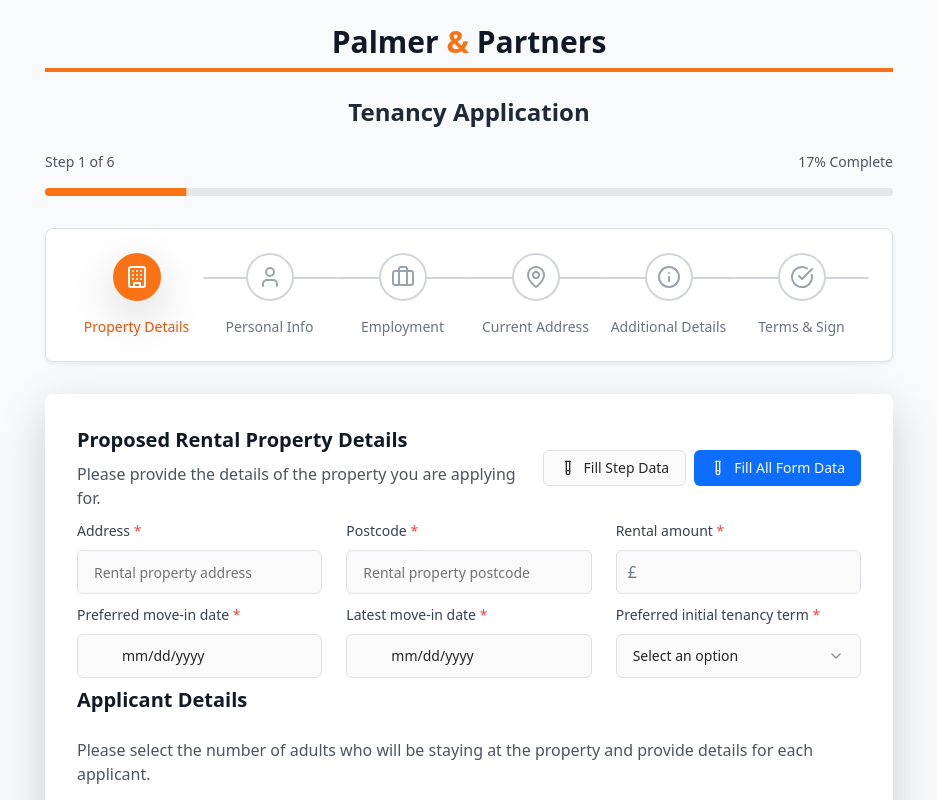
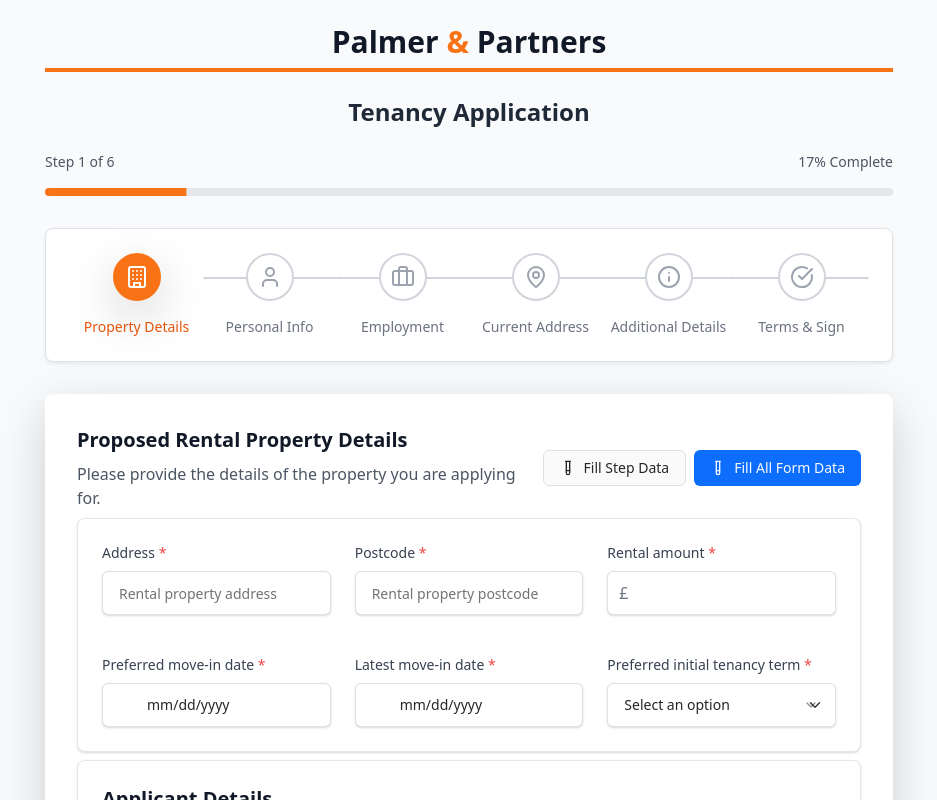
Before and after one commit to calvinwarwick/palmer-partners-forms, a React (Vite) app: page /tenancy-application in a window 1280 px wide. Shown: the top 800 px of the page, without its empty margins (171-1108 px from the left). Built offline with nearby package versions, Linux system fonts and the light colour scheme.

Commit message:
Refactor: Apply minimal design to form boxes
Apply the minimal design effect (borders and box shadows) from the design image to all form boxes for a consistent look.

```diff
--- a/src/components/tenancy-application/steps/PropertyDetailsStep.tsx
+++ b/src/components/tenancy-application/steps/PropertyDetailsStep.tsx
@@ -55,9 +55,10 @@ const PropertyDetailsStep = ({
         </div>
       </div>
 
+      <div className="form-section">
         <div className="grid grid-cols-1 md:grid-cols-3 gap-6">
           <div className="space-y-2">
-          <Label htmlFor="streetAddress" className="text-sm font-medium text-gray-700">
+            <Label htmlFor="streetAddress" className="form-label">
               Address <span className="text-red-500">*</span>
             </Label>
             <Input
@@ -65,13 +66,13 @@ const PropertyDetailsStep = ({
               value={propertyPreferences.streetAddress}
               onChange={(e) => onUpdatePreferences("streetAddress", e.target.value)}
               placeholder="Rental property address"
-            className="h-11 border-gray-300 focus:border-orange-500 focus:ring-orange-500"
+              className="form-control"
               required
             />
           </div>
 
           <div className="space-y-2">
-          <Label htmlFor="postcode" className="text-sm font-medium text-gray-700">
+            <Label htmlFor="postcode" className="form-label">
               Postcode <span className="text-red-500">*</span>
             </Label>
             <Input
@@ -79,33 +80,33 @@ const PropertyDetailsStep = ({
               value={propertyPreferences.postcode}
               onChange={(e) => onUpdatePreferences("postcode", e.target.value)}
               placeholder="Rental property postcode"
-            className="h-11 border-gray-300 focus:border-orange-500 focus:ring-orange-500"
+              className="form-control"
               required
             />
           </div>
 
           <div className="space-y-2">
-          <Label htmlFor="maxRent" className="text-sm font-medium text-gray-700">
+            <Label htmlFor="maxRent" className="form-label">
               Rental amount <span className="text-red-500">*</span>
             </Label>
             <div className="relative">
-            <span className="absolute left-3 top-1/2 transform -translate-y-1/2 text-gray-500">£</span>
+              <span className="absolute left-3 top-1/2 transform -translate-y-1/2 text-gray-500 z-10">£</span>
               <Input
                 id="maxRent"
                 type="number"
                 value={propertyPreferences.maxRent}
                 onChange={(e) => onUpdatePreferences("maxRent", e.target.value)}
                 placeholder=""
-              className="h-11 pl-8 border-gray-300 focus:border-orange-500 focus:ring-orange-500"
+                className="form-control pl-8"
                 required
               />
             </div>
           </div>
         </div>
 
-      <div className="grid grid-cols-1 md:grid-cols-3 gap-6">
+        <div className="grid grid-cols-1 md:grid-cols-3 gap-6 mt-6">
           <div className="space-y-2">
-          <Label htmlFor="moveInDate" className="text-sm font-medium text-gray-700">
+            <Label htmlFor="moveInDate" className="form-label">
               Preferred move-in date <span className="text-red-500">*</span>
             </Label>
             <Input
@@ -113,14 +114,14 @@ const PropertyDetailsStep = ({
               type="date"
               value={propertyPreferences.moveInDate}
               onChange={(e) => onUpdatePreferences("moveInDate", e.target.value)}
-            className="h-11 border-gray-300 focus:border-orange-500 focus:ring-orange-500"
+              className="form-control"
               placeholder="dd/mm/yyyy"
               required
             />
           </div>
 
           <div className="space-y-2">
-          <Label htmlFor="latestMoveInDate" className="text-sm font-medium text-gray-700">
+            <Label htmlFor="latestMoveInDate" className="form-label">
               Latest move-in date <span className="text-red-500">*</span>
             </Label>
             <Input
@@ -128,20 +129,20 @@ const PropertyDetailsStep = ({
               type="date"
               value={propertyPreferences.latestMoveInDate}
               onChange={(e) => onUpdatePreferences("latestMoveInDate", e.target.value)}
-            className="h-11 border-gray-300 focus:border-orange-500 focus:ring-orange-500"
+              className="form-control"
               placeholder="dd/mm/yyyy"
             />
           </div>
 
           <div className="space-y-2">
-          <Label htmlFor="initialTenancyTerm" className="text-sm font-medium text-gray-700">
+            <Label htmlFor="initialTenancyTerm" className="form-label">
               Preferred initial tenancy term <span className="text-red-500">*</span>
             </Label>
             <Select
               value={propertyPreferences.initialTenancyTerm}
               onValueChange={(value) => onUpdatePreferences("initialTenancyTerm", value)}
             >
-            <SelectTrigger id="initialTenancyTerm" className="h-11 border-gray-300 focus:border-orange-500 focus:ring-orange-500">
+              <SelectTrigger id="initialTenancyTerm" className="form-select">
                 <SelectValue placeholder="Select an option" />
               </SelectTrigger>
               <SelectContent>
@@ -154,17 +155,18 @@ const PropertyDetailsStep = ({
             </Select>
           </div>
         </div>
+      </div>
 
-      <div className="mt-12">
+      <div className="form-section">
         <h3 className="text-xl font-semibold text-gray-900 mb-6">Applicant Details</h3>
-        <p className="text-gray-600 mb-6">Please select the number of adults who will be staying at the property and provide details for each applicant.</p>
+        <p className="text-gray-600 mb-6">Please select the number of adults who will be staying at the property and provide details for each applicant below.</p>
 
         <div className="space-y-2">
-          <Label htmlFor="applicantCount" className="text-sm font-medium text-gray-700">
+          <Label htmlFor="applicantCount" className="form-label">
             How many adults will be living in the property? Please ensure you provide details for each applicant below. <span className="text-red-500">*</span>
           </Label>
           <Select>
-            <SelectTrigger id="applicantCount" className="h-11 border-gray-300 focus:border-orange-500 focus:ring-orange-500">
+            <SelectTrigger id="applicantCount" className="form-select">
               <SelectValue placeholder="Select an option" />
             </SelectTrigger>
             <SelectContent>
--- a/src/styles/forms.css
+++ b/src/styles/forms.css
@@ -2,12 +2,13 @@
 /* Form spacing and styling */
 .form-control,
 .form-select {
-  @apply w-full px-3 py-3 border border-input bg-transparent rounded-md text-foreground;
-  @apply focus:outline-none focus:ring-2 focus:ring-orange-500 focus:border-orange-500;
+  @apply w-full px-3 py-3 border border-gray-200 bg-white rounded-md text-foreground shadow-sm;
+  @apply focus:outline-none focus:ring-1 focus:ring-orange-500 focus:border-orange-500;
   @apply disabled:cursor-not-allowed disabled:opacity-50;
-  background-color: transparent !important;
+  background-color: white !important;
   height: 2.75rem !important; /* Consistent height for all inputs */
   margin-bottom: 8px !important; /* Base spacing for mobile */
+  box-shadow: 0 1px 3px 0 rgba(0, 0, 0, 0.1), 0 1px 2px 0 rgba(0, 0, 0, 0.06) !important;
 }
 
 /* Desktop-only increased spacing */
@@ -27,7 +28,8 @@
 }
 
 .form-select {
-  @apply bg-white;
+  @apply bg-white shadow-sm;
+  border: 1px solid #e5e7eb;
 }
 
 .form-select option {
@@ -37,7 +39,7 @@
 
 /* Improved label styling */
 .form-label {
-  @apply block text-sm font-medium text-muted-foreground mb-2;
+  @apply block text-sm font-medium text-gray-700 mb-2;
 }
 
 /* Helper tooltip styling */
@@ -62,10 +64,13 @@
 }
 
 input[type="date"] {
-  @apply pl-10;
+  @apply pl-10 shadow-sm;
   direction: ltr;
   padding-left: 2.75rem !important;
   height: 2.75rem !important; /* Match other inputs */
+  border: 1px solid #e5e7eb;
+  background-color: white !important;
+  box-shadow: 0 1px 3px 0 rgba(0, 0, 0, 0.1), 0 1px 2px 0 rgba(0, 0, 0, 0.06) !important;
 }
 
 input[type="date"]::-webkit-calendar-picker-indicator {
@@ -86,13 +91,17 @@ input[type="date"]::-webkit-inner-spin-button {
 .search-input {
   padding-left: 2.75rem !important;
   height: 2.75rem !important; /* Match other inputs */
+  box-shadow: 0 1px 3px 0 rgba(0, 0, 0, 0.1), 0 1px 2px 0 rgba(0, 0, 0, 0.06) !important;
 }
 
 /* Signature input full width styling */
 .signature-input {
-  @apply w-full;
+  @apply w-full shadow-sm;
   width: 100% !important;
   min-height: 120px !important; /* Consistent signature pad height */
+  border: 1px solid #e5e7eb;
+  border-radius: 0.375rem;
+  box-shadow: 0 1px 3px 0 rgba(0, 0, 0, 0.1), 0 1px 2px 0 rgba(0, 0, 0, 0.06) !important;
 }
 
 /* Input component override for consistent sizing */
@@ -102,6 +111,9 @@ input[type="date"]::-webkit-inner-spin-button {
   height: 2.75rem !important;
   font-size: 0.875rem !important; /* Consistent font size */
   line-height: 1.25rem !important;
+  border: 1px solid #e5e7eb !important;
+  background-color: white !important;
+  box-shadow: 0 1px 3px 0 rgba(0, 0, 0, 0.1), 0 1px 2px 0 rgba(0, 0, 0, 0.06) !important;
 }
 
 .form-field textarea {
@@ -109,3 +121,15 @@ input[type="date"]::-webkit-inner-spin-button {
   height: auto !important; /* Allow textareas to expand */
   resize: vertical !important;
 }
+
+/* Card form containers with subtle shadows */
+.form-card {
+  @apply bg-white rounded-lg shadow-sm border border-gray-200;
+  box-shadow: 0 1px 3px 0 rgba(0, 0, 0, 0.1), 0 1px 2px 0 rgba(0, 0, 0, 0.06);
+}
+
+/* Form sections with subtle styling */
+.form-section {
+  @apply bg-white rounded-lg border border-gray-200 shadow-sm p-6;
+  box-shadow: 0 1px 3px 0 rgba(0, 0, 0, 0.1), 0 1px 2px 0 rgba(0, 0, 0, 0.06);
+}
```
Lines whose indentation alone changed are shown as unchanged.
